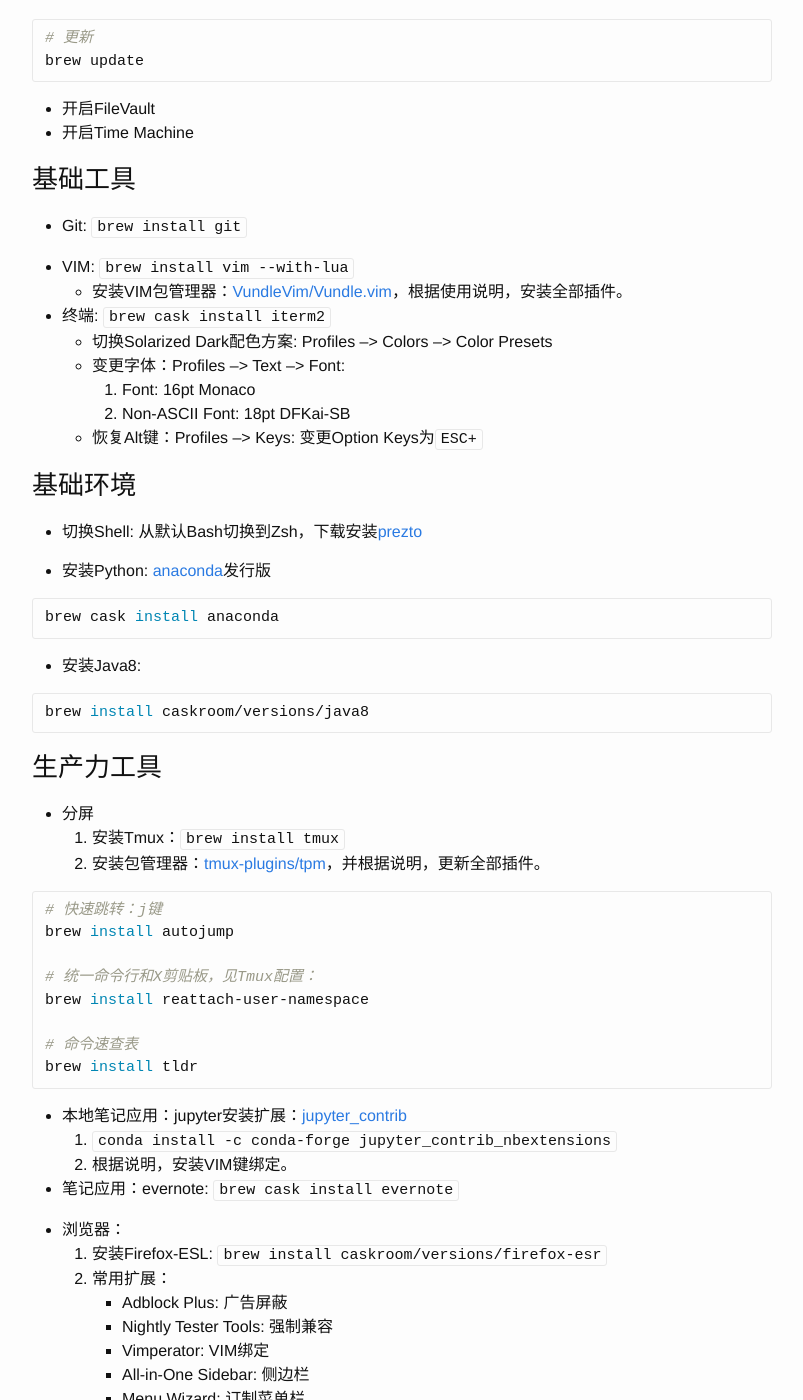
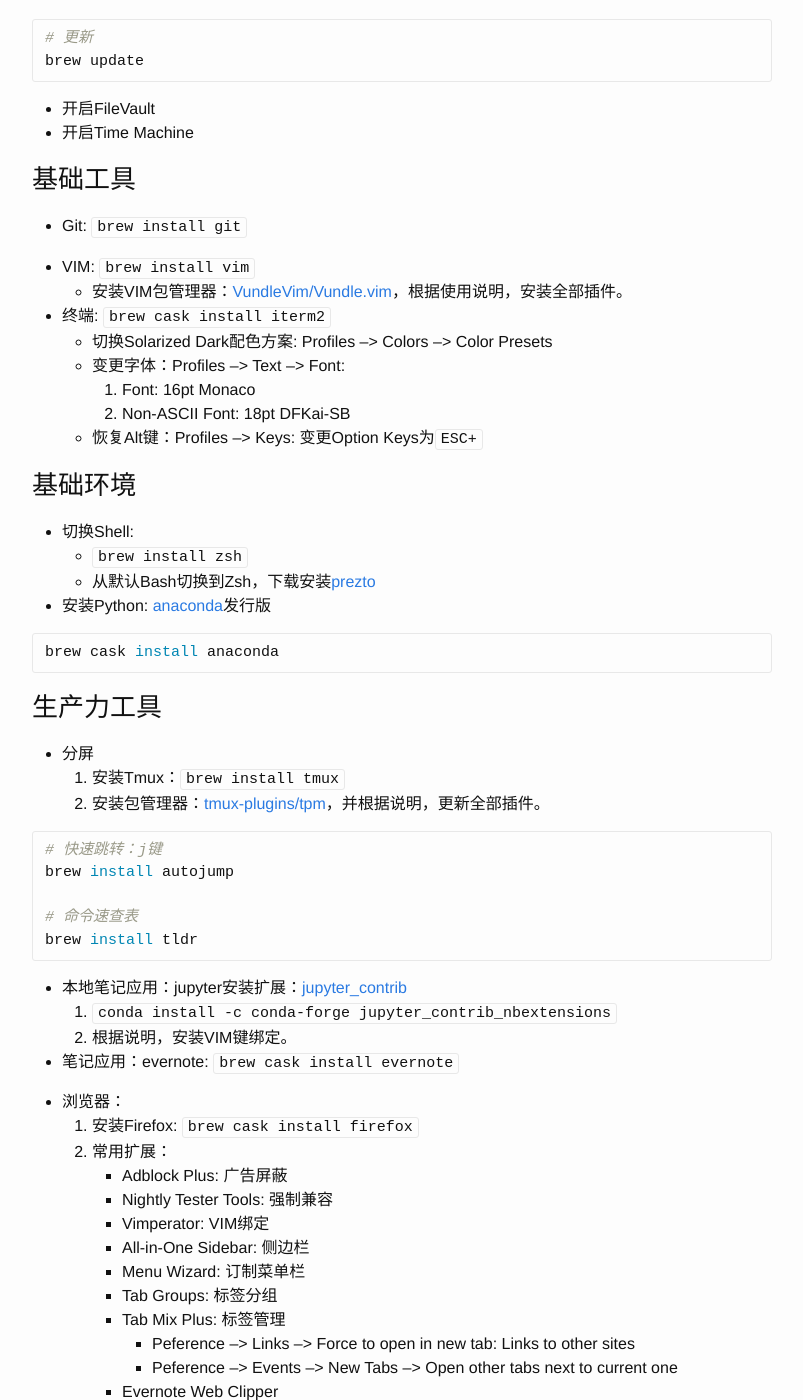
Before and after one commit to facaiy/facaiy.github.io, a Jekyll site: the page built from _posts/2018-02-16-mac_app_for_programmer.md, in a window 1280 px wide and 1400 px high, scrolled down 610 px. Shown: the whole window, without its empty margins (238-1041 px from the left). Built offline with Jekyll 4.4.1, drawn with Linux system fonts in a browser that asks for light colours; comment, search, counter and statistics services are not loaded; some of the changed text lies outside the part shown.

Commit message:
修正mac安装

````diff
--- a/_posts/2018-02-16-mac_app_for_programmer.md
+++ b/_posts/2018-02-16-mac_app_for_programmer.md
@@ -41,7 +41,7 @@
 
 + Git: `brew install git`
 
-+ VIM: `brew install vim --with-lua`
++ VIM: `brew install vim`
   - 安装VIM包管理器：[VundleVim/Vundle.vim](https://github.com/VundleVim/Vundle.vim)，根据使用说明，安装全部插件。
 
 + 终端: `brew cask install iterm2`
@@ -54,18 +54,14 @@
 
 ### 基础环境
 
-+ 切换Shell: 从默认Bash切换到Zsh，下载安装[prezto](https://github.com/sorin-ionescu/prezto)
++ 切换Shell:
+  - `brew install zsh`
+  - 从默认Bash切换到Zsh，下载安装[prezto](https://github.com/sorin-ionescu/prezto)
 
 + 安装Python: [anaconda](https://www.anaconda.com/)发行版
 
 ```bash
 brew cask install anaconda
-```
-
-+ 安装Java8:
-
-```bash
-brew install caskroom/versions/java8
 ```
 
 
@@ -80,9 +76,6 @@
 # 快速跳转：j键
 brew install autojump
 
-# 统一命令行和X剪贴板，见Tmux配置：
-brew install reattach-user-namespace
-
 # 命令速查表
 brew install tldr
 ```
@@ -94,7 +87,7 @@
 + 笔记应用：evernote: `brew cask install evernote`
 
 + 浏览器：
-  1. 安装Firefox-ESL: `brew install caskroom/versions/firefox-esr`
+  1. 安装Firefox: `brew cask install firefox`
   2. 常用扩展：
      + Adblock Plus: 广告屏蔽
      + Nightly Tester Tools: 强制兼容
@@ -124,7 +117,9 @@
   - 安装IdeaVim
 + Java/Scala IDE: `brew cask install intellij-idea-ce`
   - 安装IdeaVim
-+ C++: `brew cask install visual-studio-code`
++ C++:
+  - `brew cask install clion`
+  - 或者：`brew cask install visual-studio-code`
 
 
 ### 其他
````
Also changed, not shown: other parts of _posts/2018-02-16-mac_app_for_programmer.md (+1 -1 lines).
